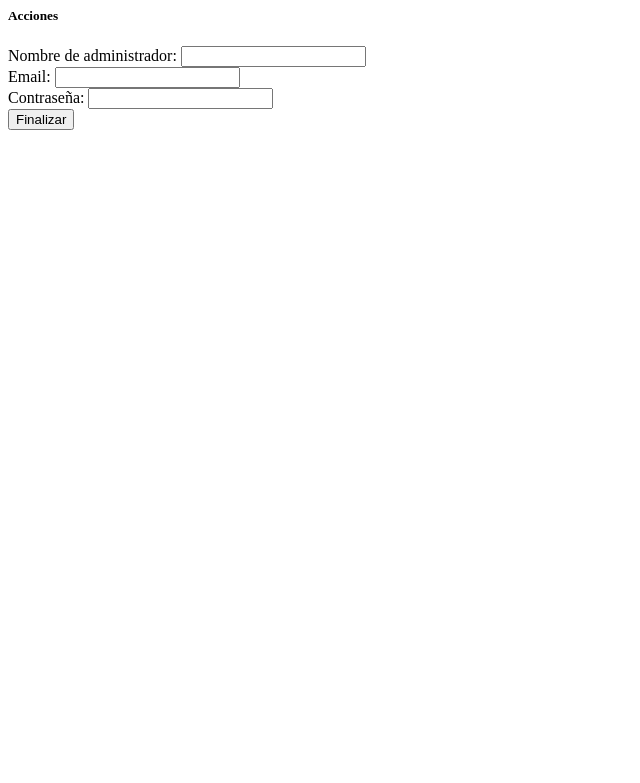
After one commit to Ivan315ui/inmobiliaria-rs, a PHP site: page /Untitled.html in a window 1280 px wide. The commit adds this page. Shown: the top 783 px of the page, without its empty margins (0-640 px from the left). Run offline with PHP 8.4, Linux system fonts and the light colour scheme.

Commit message:
Intentando verificar contraseñas con JS, no funciono

```diff
--- /dev/null
+++ b/Untitled.html
@@ -0,0 +1,29 @@
+<html lang="en">
+<head>
+    <meta charset="UTF-8">
+    <meta name="viewport" content="width=device-width, initial-scale=1.0">
+    <title>Document</title>
+    <script src="js/verificador.js" defer></script>
+</head>
+<body>
+    <form autocomplete="off">
+        <h5>Acciones</h5>
+        <label>
+            Nombre de administrador:
+            <input type="text" name="nombre" id="nombre">
+        </label>
+        <div id="verificar-name"></div>
+        <label>
+            Email:
+            <input type="email" name="mail" id="mail">
+        </label>
+        <div id="verificar-mail"></div>
+        <label class="contraseña">
+            Contraseña:
+            <input type="password" name="contraseña" id="contraseña">
+        </label>
+        <div id="verificar-pass"></div>
+        <button type="button" id="boton">Finalizar</button>
+    </form>
+</body>
+</html>
--- a/admin.php
+++ b/admin.php
@@ -21,6 +21,7 @@ if (!isset($_SESSION['admin'])) {
 	<link rel="stylesheet" href="css/admin.css">
 	<script src="js/header.js" defer></script>
 	<script src="js/admin.js" defer></script>
+	<script src="js/verificador.js" defer></script>
 	<script src="https://code.jquery.com/jquery-3.5.1.slim.min.js" integrity="sha384-DfXdz2htPH0lsSSs5nCTpuj/zy4C+OGpamoFVy38MVBnE+IbbVYUew+OrCXaRkfj" crossorigin="anonymous" defer></script>
 	<script src="https://cdn.jsdelivr.net/npm/popper.js@1.16.1/dist/umd/popper.min.js" integrity="sha384-9/reFTGAW83EW2RDu2S0VKaIzap3H66lZH81PoYlFhbGU+6BZp6G7niu735Sk7lN" crossorigin="anonymous" defer></script>
 	<script src="https://stackpath.bootstrapcdn.com/bootstrap/4.5.2/js/bootstrap.min.js" integrity="sha384-B4gt1jrGC7Jh4AgTPSdUtOBvfO8shuf57BaghqFfPlYxofvL8/KUEfYiJOMMV+rV" crossorigin="anonymous" defer></script>
@@ -209,14 +210,17 @@ if (!isset($_SESSION['admin'])) {
 							Nombre de administrador:
 							<input type="text" name="nombre" id="nombre">
 						</label>
+						<div id="verificar-name"></div>
 						<label>
 							Email:
 							<input type="email" name="mail" id="mail">
 						</label>
+						<div id="verificar-mail"></div>
 						<label class="contraseña">
 							Contraseña:
 							<input type="password" name="contraseña" id="contraseña">
 						</label>
+						<div id="verificar-pass"></div>
 						<label class="confirm">
 							<input type="checkbox" name="confirmar" id="confirmar" value="añadir"> Confirmar acción.
 						</label>
```
